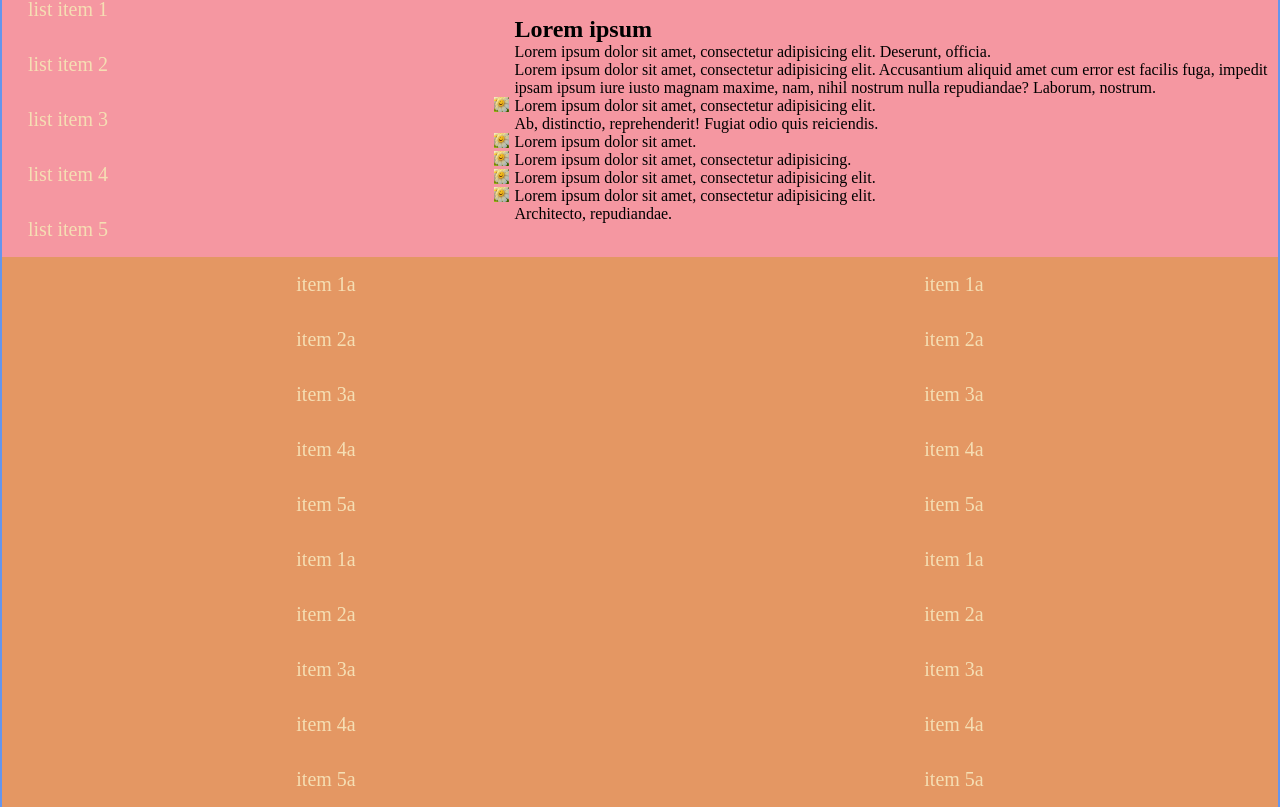
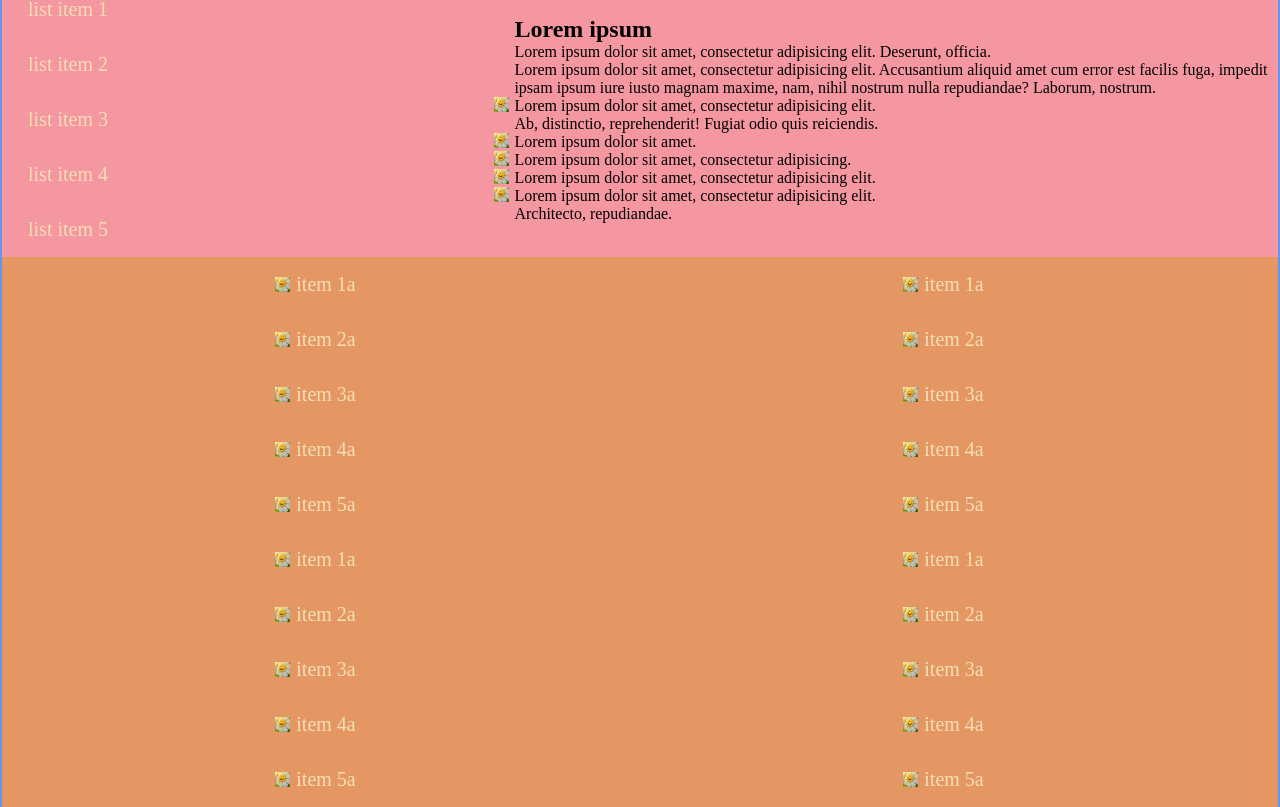
Before and after one commit to PeterBocha/TestGIT, a plain HTML site: page index.html in a window 1280 px wide. Shown: the part 88-895 px from the top of the page. Drawn offline with Linux system fonts and the light colour scheme.

Commit message:
Add flowers to style footer list

```diff
--- a/style/main.css
+++ b/style/main.css
@@ -99,3 +99,18 @@ section .wrapper aside ul li:before{
     position: absolute;
     left: -20px;
 }
+
+footer .wrapper ul li{
+    position: relative;
+}
+
+footer .wrapper ul li:before{
+    content: "";
+    background: url("../images/images1234.jpg") no-repeat center center;
+    background-size: contain;
+    width: 15px;
+    height: 15px;
+    position: absolute;
+    left: -5px;
+    top: 20px;
+}
```
